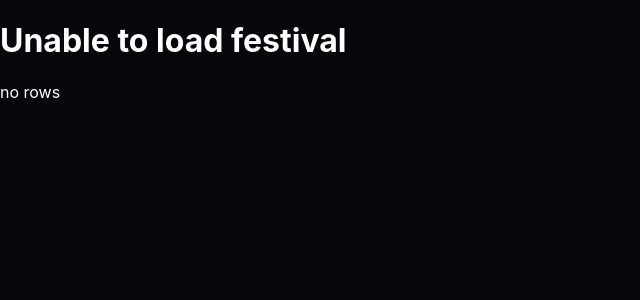
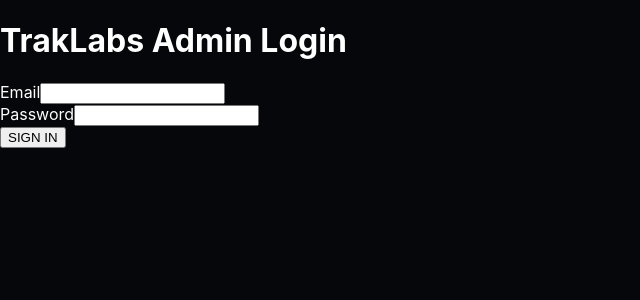
Before and after one commit to Rex2808/pamfitness-festival, a React (Vite) app: page /admin/login in a window 1280 px wide. Shown: the top 300 px of the page, without its empty margins (0-640 px from the left). Built offline with nearby package versions, Linux system fonts and the light colour scheme; no server answers; the database is empty.

Commit message:
Add admin authentication and protected dashboard

```diff
--- a/package.json
+++ b/package.json
@@ -13,7 +13,8 @@
     "@supabase/supabase-js": "^2.115.0",
     "lucide-react": "^1.42.0",
     "react": "^19.2.8",
-    "react-dom": "^19.2.8"
+    "react-dom": "^19.2.8",
+    "react-router-dom": "^7.18.3"
   },
   "devDependencies": {
     "@eslint/js": "^10.0.1",
--- a/src/App.jsx
+++ b/src/App.jsx
@@ -1,8 +1,28 @@
 import "./App.css";
+import { Routes, Route } from "react-router-dom";
+
 import Home from "./pages/Home";
+import Login from "./pages/admin/Login";
+import Dashboard from "./pages/admin/Dashboard";
+import ProtectedAdminRoute from "./components/admin/ProtectedAdminRoute";
 
 function App() {
-  return <Home />;
+  return (
+    <Routes>
+      <Route path="/" element={<Home />} />
+
+      <Route path="/admin/login" element={<Login />} />
+
+      <Route
+        path="/admin"
+        element={
+          <ProtectedAdminRoute>
+            <Dashboard />
+          </ProtectedAdminRoute>
+        }
+      />
+    </Routes>
+  );
 }
 
 export default App;
--- /dev/null
+++ b/src/components/admin/ProtectedAdminRoute.jsx
@@ -0,0 +1,47 @@
+import { useEffect, useState } from "react";
+import { Navigate } from "react-router-dom";
+import { supabase } from "../../lib/supabase";
+
+function ProtectedAdminRoute({ children }) {
+  const [loading, setLoading] = useState(true);
+  const [authorized, setAuthorized] = useState(false);
+
+  useEffect(() => {
+    async function checkAuthorization() {
+      const {
+        data: { user },
+      } = await supabase.auth.getUser();
+
+      if (!user) {
+        setLoading(false);
+        return;
+      }
+
+      const { data, error } = await supabase
+        .from("admin_users")
+        .select("id, role, festival_id")
+        .eq("user_id", user.id)
+        .single();
+
+      if (!error && data) {
+        setAuthorized(true);
+      }
+
+      setLoading(false);
+    }
+
+    checkAuthorization();
+  }, []);
+
+  if (loading) {
+    return <div>Checking admin access...</div>;
+  }
+
+  if (!authorized) {
+    return <Navigate to="/admin/login" replace />;
+  }
+
+  return children;
+}
+
+export default ProtectedAdminRoute;
--- a/src/main.jsx
+++ b/src/main.jsx
@@ -1,10 +1,13 @@
 import { StrictMode } from "react";
 import { createRoot } from "react-dom/client";
+import { BrowserRouter } from "react-router-dom";
 import "./index.css";
 import App from "./App.jsx";
 
 createRoot(document.getElementById("root")).render(
   <StrictMode>
-    <App />
+    <BrowserRouter>
+      <App />
+    </BrowserRouter>
   </StrictMode>
 );
--- /dev/null
+++ b/src/pages/admin/Dashboard.jsx
@@ -0,0 +1,10 @@
+function Dashboard() {
+  return (
+    <main>
+      <h1>TrakLabs Admin Dashboard</h1>
+      <p>You are authorized to access the admin area.</p>
+    </main>
+  );
+}
+
+export default Dashboard;
--- /dev/null
+++ b/src/pages/admin/Login.jsx
@@ -0,0 +1,74 @@
+import { useState } from "react";
+import { useNavigate } from "react-router-dom";
+import { supabase } from "../../lib/supabase";
+
+function Login() {
+  const navigate = useNavigate();
+  const [email, setEmail] = useState("");
+  const [password, setPassword] = useState("");
+  const [submitting, setSubmitting] = useState(false);
+  const [error, setError] = useState("");
+
+  async function handleSubmit(event) {
+    event.preventDefault();
+
+    setSubmitting(true);
+    setError("");
+
+    const { error } = await supabase.auth.signInWithPassword({
+  email,
+  password,
+});
+
+if (error) {
+  setError(error.message);
+  setSubmitting(false);
+  return;
+}
+
+setSubmitting(false);
+navigate("/admin");
+  }
+
+  return (
+    <main>
+      <h1>TrakLabs Admin Login</h1>
+
+      <form onSubmit={handleSubmit}>
+        <div>
+          <label htmlFor="email">Email</label>
+
+          <input
+            id="email"
+            type="email"
+            value={email}
+            onChange={(event) => setEmail(event.target.value)}
+            required
+          />
+        </div>
+
+        <div>
+          <label htmlFor="password">Password</label>
+
+          <input
+            id="password"
+            type="password"
+            value={password}
+            onChange={(event) =>
+              setPassword(event.target.value)
+            }
+            required
+          />
+        </div>
+
+        {error && <p>{error}</p>}
+
+        <button type="submit" disabled={submitting}>
+          {submitting ? "SIGNING IN..." : "SIGN IN"}
+        </button>
+      </form>
+    </main>
+  );
+}
+
+export default Login;
```
Also changed, not shown: 1 other file (tests, documents, lock files or other folders).
